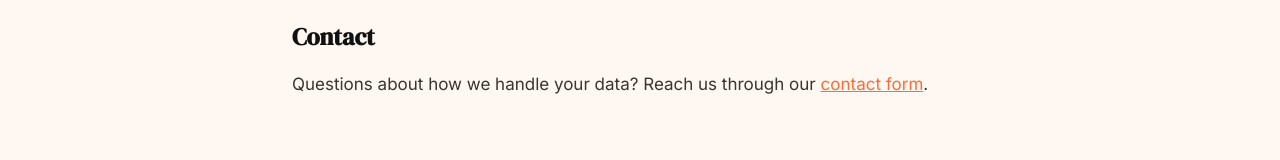
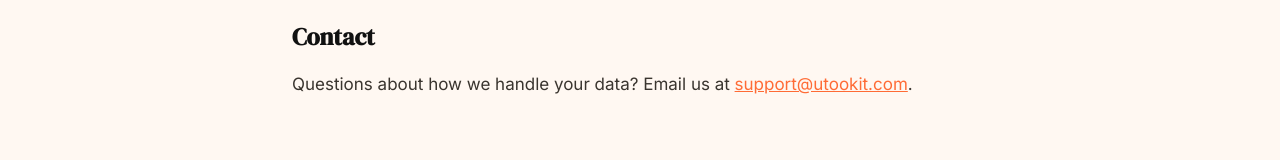
Before and after one commit to dhruvjain1999/utookit.com, a plain HTML site: page hipaa.html in a window 1280 px wide. Shown: the part 998-1158 px from the top of the page. Drawn offline with Linux system fonts and the light colour scheme.

Commit message:
Point contact links to support@utookit.com

```diff
--- a/hipaa.html
+++ b/hipaa.html
@@ -59,7 +59,7 @@
     </ul>
 
     <h2>Contact</h2>
-    <p>Questions about how we handle your data? Reach us through our <a href="https://tally.so/r/RGkeMP" target="_blank" rel="noopener">contact form</a>.</p>
+    <p>Questions about how we handle your data? Email us at <a href="mailto:support@utookit.com">support@utookit.com</a>.</p>
   </main>
   <footer>
     <a href="privacy.html">Privacy Policy</a>
```
